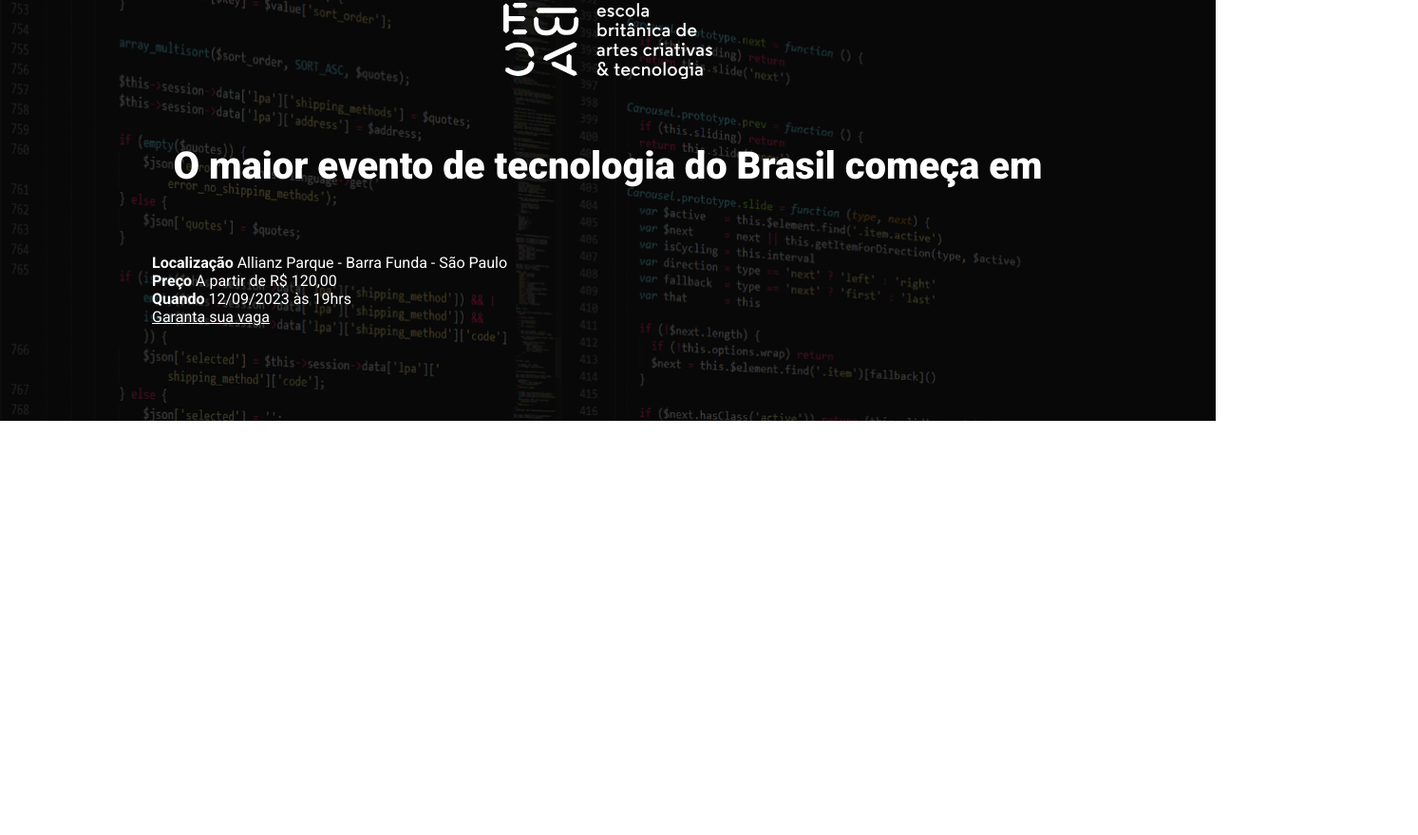
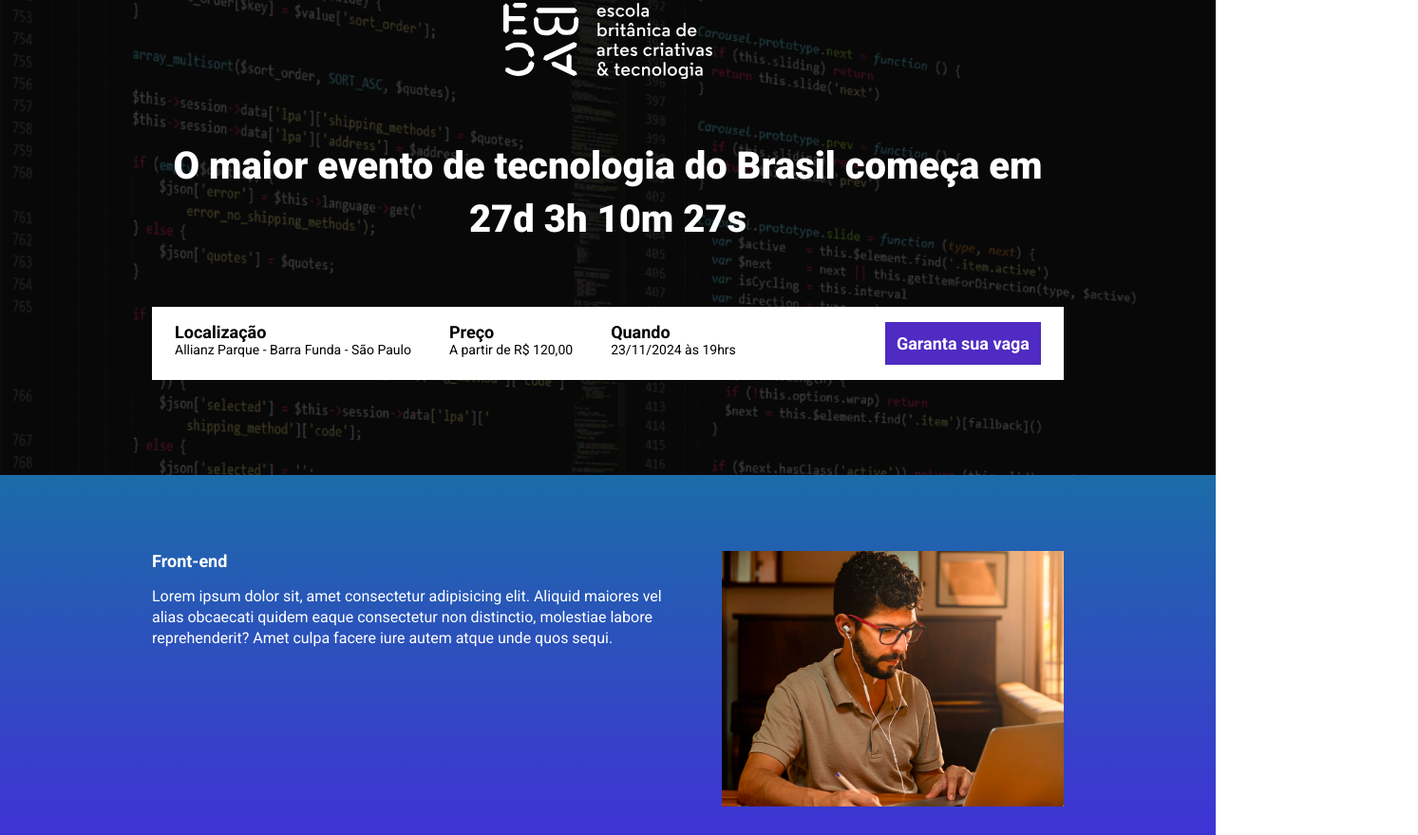
Before and after one commit to SenaGomesDev/ebac_tech_talks, a website built with Parcel: page src/index.html in a window 1280 px wide. Shown: the part 61-940 px from the top of the page at 95% size, 1493 px wide, since content can reach past the window. Built offline with nearby package versions, Linux system fonts and the light colour scheme.

Commit message:
Criando a contagem regressiva

```diff
--- a/package.json
+++ b/package.json
@@ -1,9 +1,9 @@
 {
   "name": "ebak_talks",
   "version": "1.0.0",
-  "main": "index.js",
   "scripts": {
     "dev": "parcel src/index.html src/styles/main.scss src/scripts/main.js",
+    "build": "parcel build src/index.html",
     "test": "echo \"Error: no test specified\" && exit 1"
   },
   "keywords": [],
--- a/src/index.html
+++ b/src/index.html
@@ -10,7 +10,7 @@
     <link rel="preconnect" href="https://fonts.gstatic.com" crossorigin>
     <link href="https://fonts.googleapis.com/css2?family=Roboto:wght@400;700;900&display=swap" rel="stylesheet">
     <link rel="stylesheet" href="styles/main.scss">
-    <link rel="stylesheet" href="https://unpkg.com/aos@next/dist/aos.css" />
+    <link rel="stylesheet" href="https://unpkg.com/aos@next/dist/aos.css"/>
 </head>
 <body>
     <header class="hero">
@@ -31,7 +31,7 @@
                     </li>
                     <li class="infos-bar__infos__item">
                         <b>Quando</b>
-                        12/09/2023 às 19hrs
+                        23/11/2024 às 19hrs
                     </li>
                 </ul>
                 <a href="#" class="button button--primary">
--- a/src/scripts/main.js
+++ b/src/scripts/main.js
@@ -1 +1,27 @@
-console.log('Olá, mundo!');
+AOS.init();
+
+const dataDoEvento = new Date("Nov 23, 2024 19:00:00");
+const timeStampDoEvento = dataDoEvento.getTime();
+
+const contaAsHoras = setInterval(function() {
+    const agora = new Date();
+    const timeStampAtual = agora.getTime();
+
+    const distanciaAteOEvento = timeStampDoEvento - timeStampAtual;
+
+    const diaEmMs = 1000 * 60 * 60 * 24;
+    const horaEmMs = 1000 * 60 * 60;
+    const minutoEmMs = 1000 * 60;
+
+    const diasAteOEvento = Math.floor(distanciaAteOEvento / diaEmMs);
+    const horasAteOEvento = Math.floor((distanciaAteOEvento % diaEmMs) / horaEmMs);
+    const minutosAteOEvento = Math.floor((distanciaAteOEvento % horaEmMs) / minutoEmMs);
+    const segundosAteOEvento = Math.floor((distanciaAteOEvento % minutoEmMs) / 1000);
+
+    document.getElementById('contador').innerHTML = `${diasAteOEvento}d ${horasAteOEvento}h ${minutosAteOEvento}m ${segundosAteOEvento}s`;
+
+    if (distanciaAteOEvento < 0) {
+        clearInterval(contaAsHoras);
+        document.getElementById('contador').innerHTML = 'Evento expirado';
+    }
+}, 1000);
--- /dev/null
+++ b/src/styles/_event.scss
@@ -0,0 +1,63 @@
+@use 'variables';
+
+.event {
+    padding: 80px 0;
+
+    &--frontend {
+        background-image: linear-gradient(variables.$blue1, variables.$blue2);
+    }
+
+    &--ui-ux {
+        background-image: linear-gradient(variables.$blue2, variables.$pink);
+    }
+
+    &--data-science {
+        background-image: linear-gradient(variables.$pink, variables.$yellow);
+    }
+
+    &--backend {
+        background-image: linear-gradient(variables.$yellow, variables.$pink);
+    }
+
+    &--image-left {
+        .container {
+            flex-direction: row-reverse;
+        }
+    }
+
+    .container {
+        display: flex;
+        gap: 40px;
+    }
+
+    &__image {
+        max-width: 360px;
+    }
+
+    &__details {
+        &__title {
+            font-size: 18px;
+            font-weight: bold;
+            margin-bottom: 16px;
+        }
+
+        &__description {
+            line-height: 22px;
+        }
+    }
+
+    @media (max-width: 640px) {
+        .container {
+            display: block;
+        }
+
+        &__image {
+            width: 100%;
+        }
+
+        &__details {
+            margin-right: 0;
+            margin-bottom: 16px;
+        }
+    }
+}
--- /dev/null
+++ b/src/styles/_variables.scss
@@ -0,0 +1,8 @@
+$textColor: #fff;
+$secondaryTextColor: #000;
+
+$blue1: #1B6CA7;
+$blue2: #442BDB;
+$pink: #89223B;
+$yellow: #9C791D;
+$purple: #4F2AC3;
--- /dev/null
+++ b/src/styles/components/_buttons.scss
@@ -0,0 +1,25 @@
+@use '../variables';
+
+.button {
+    padding: 12px;
+    font-size: 18px;
+    font-weight: bold;
+    text-decoration: none;
+    text-align: center;
+    white-space: nowrap;
+
+    &--primary {
+        color: #fff;
+        background-color: variables.$purple;
+    }
+
+    @media (max-width: 640px) {
+        display: block;
+        width: 100%;
+    }
+
+    @media (max-width: 1024px) {
+        display: flex;
+        align-items: center;
+    }
+}
--- /dev/null
+++ b/src/styles/components/_infos_bar.scss
@@ -0,0 +1,42 @@
+@use '../variables';
+
+.infos-bar {
+    padding: 16px 24px;
+    background-color: variables.$textColor;
+    display: flex;
+    justify-content: space-between;
+
+    &__infos {
+        display: flex;
+        gap: 40px;
+
+        &__item {
+            font-size: 14px;
+            color: variables.$secondaryTextColor;
+
+            b {
+                color: variables.$secondaryTextColor;
+                font-size: 18px;
+                display: block;
+            }
+        }
+    }
+
+    @media (max-width: 640px) {
+        display: block;
+
+        &__infos {
+            display: block;
+
+            &__item {
+                margin-bottom: 24px;
+            }
+        }
+    }
+
+    @media (max-width: 1024px) {
+        &__infos {
+            gap: 16px;
+        }
+    }
+}
--- a/src/styles/hero.scss
+++ b/src/styles/hero.scss
@@ -1,3 +1,5 @@
+@use 'variables';
+
 .hero {
     padding-top: 64px;
     padding-bottom: 100px;
--- a/src/styles/main.scss
+++ b/src/styles/main.scss
@@ -1,4 +1,9 @@
 @use 'hero';
+@use 'components/infos_bar';
+@use 'components/buttons';
+@use 'event';
+@use 'variables';
+
 
 * {
     margin: 0;
```
